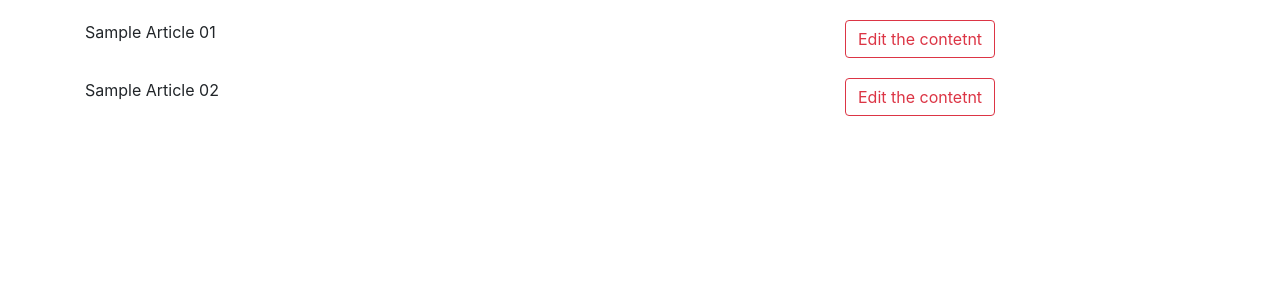
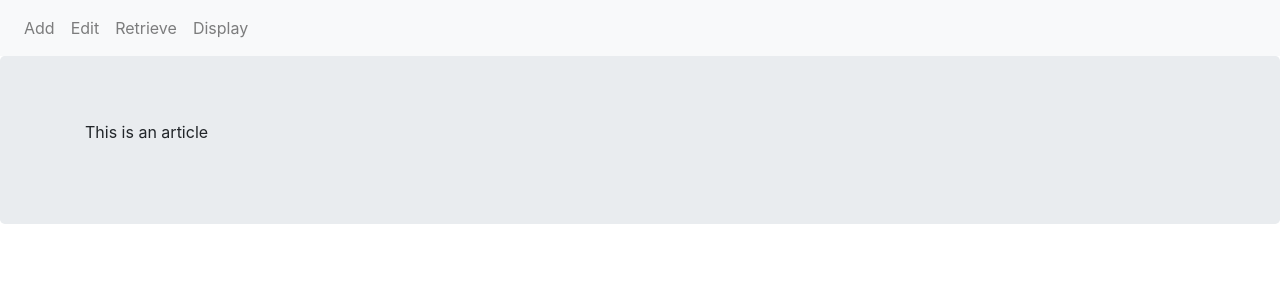
Before and after one commit to Dilansilva/Interview-Web, a React (Create React App) app: page / in a window 1280 px wide. Shown: the top 300 px of the page. Built offline with nearby package versions, Linux system fonts and the light colour scheme.

Commit message:
Display Page is done

```diff
--- a/src/App.js
+++ b/src/App.js
@@ -4,11 +4,12 @@ import 'bootstrap/dist/css/bootstrap.min.css';
 
 import Home from './pages/Home';//iMPort home/add page
 import Edit from './pages/Edit';//import Edit page
+import Display from './pages/Display';//import Display Page
+
 const App = () => {
   return(
     <div>
-
-          <Edit/>
+      <Display/>
     </div>
   );
 }
--- /dev/null
+++ b/src/components/DisplayArticle.js
@@ -0,0 +1,16 @@
+import React from 'react';
+import { Jumbotron,
+        Container } from 'react-bootstrap';
+import 'bootstrap/dist/css/bootstrap.min.css';
+
+const DisplayArticle = (props) => {
+    return(
+        <Jumbotron>
+            <Container>
+                <p>{props.article}</p>
+            </Container>
+        </Jumbotron>
+    );
+}
+
+export default DisplayArticle;
--- /dev/null
+++ b/src/pages/Display.js
@@ -0,0 +1,16 @@
+import React from 'react';
+import NavBar from '../components/NavBar';//import Navigation bar
+import DisplayArticle from '../components/DisplayArticle';//import Display Article
+
+const Display = (props) => {
+    return(
+        <div>
+            <NavBar/>
+                <DisplayArticle
+                    article="This is an article"
+                />
+        </div>
+    );
+}
+
+export default Display;
--- a/src/pages/Edit.js
+++ b/src/pages/Edit.js
@@ -4,16 +4,15 @@ import { Form,
 import 'bootstrap/dist/css/bootstrap.min.css';
 
 import Article from "../components/Article";
+import NavBar from '../components/NavBar'
 
 const Edit = () => {
     return(
-        <div style={{padding: 10}}>
-            <Article
-                article="Sample Article 01"
-            />
-            <Article
-                article="Sample Article 02"
-            />
+        <div>
+            <NavBar/>{/*Navigation bar */}
+                <Article
+                    article="Sample Article 01"
+                />
         </div>
     );
 }
```
